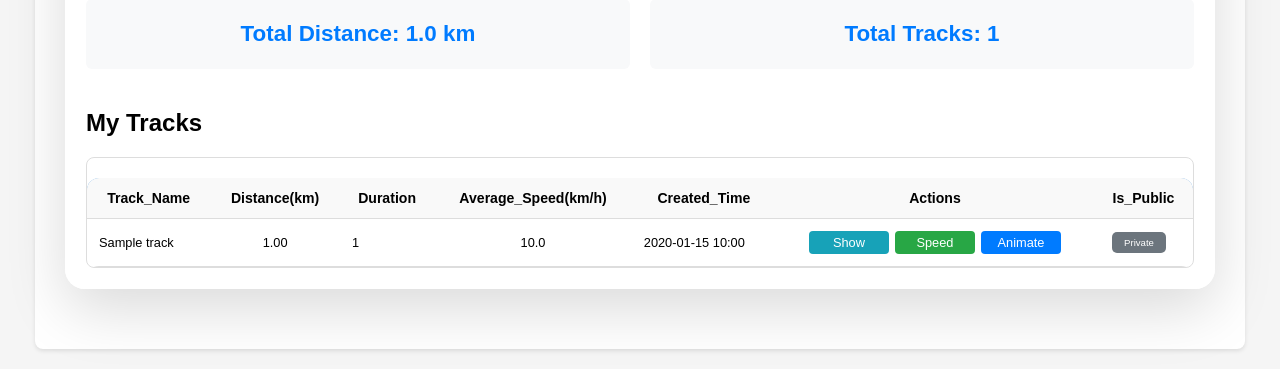
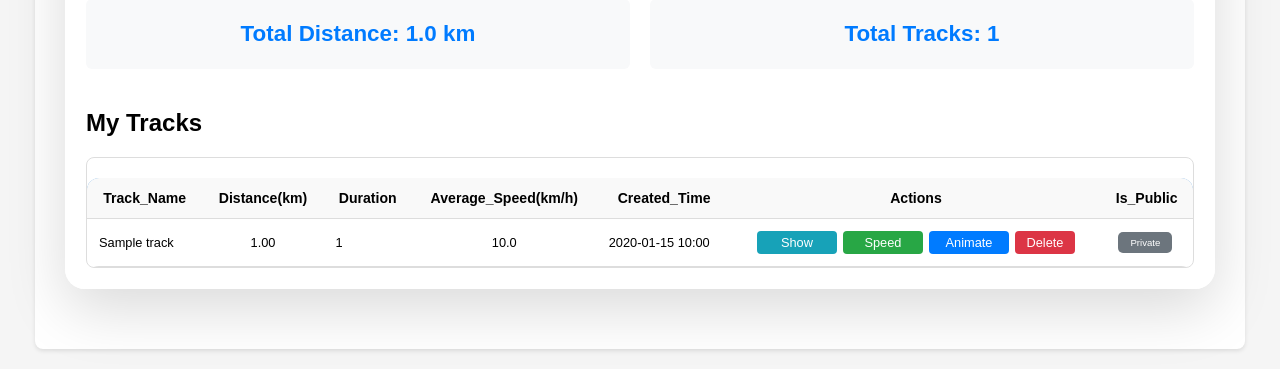
Before and after one commit to RyanXu11/gps_tracking_project, a Flask app: page /dashboard in a window 1280 px wide. Shown: the part 735-1104 px from the top of the page. Run offline with Flask 3, Linux system fonts and the light colour scheme; the visitor is signed in with stand-in values (Sample User, id 1); a database or web service that is not in the repository returns one stand-in record (values such as "Sample title"); some libraries are stand-ins or nearby versions.

Commit message:
Track delete function

```diff
--- a/app/models.py
+++ b/app/models.py
@@ -238,6 +238,26 @@ class Track:
             raise
 
     @staticmethod
+    def delete_by_id(track_id, user_id):
+        """
+        Securely delete a track by ID and user ID with error handling
+
+        Args:
+            track_id: ID of the track to delete
+            user_id: ID of the track owner (for security)
+        """
+        try:
+            with get_db_connection() as conn:
+                with conn.cursor() as cursor:
+                    cursor.execute(SQL_QUERIES['DELETE_TRACK'], (track_id, user_id))
+                    conn.commit()
+
+        except Exception as e:
+            print(f"Error deleting track (track_id={track_id}, user_id={user_id}): {e}")
+            raise
+
+
+    @staticmethod
     def get_tracks_by_processing_method(user_id, method_name, method_value=True):
         """
         Get tracks that used specific processing method (updated for new structure)
--- a/app/routes/main.py
+++ b/app/routes/main.py
@@ -75,6 +75,9 @@ def dashboard():
     return render_template('dashboard.html', tracks=processed_tracks, summary_stats=summary_stats)
 
 
+# --------------------
+# Toggle  private or public (My Tracks)
+# --------------------
 @app.route('/api/toggle_visibility/<int:track_id>', methods=['POST'])
 @login_required
 def api_toggle_visibility(track_id):
@@ -92,6 +95,34 @@ def api_toggle_visibility(track_id):
         'is_public': not current,
         'track_id': track_id
     })
+
+
+# --------------------
+# Delete track (My Tracks)
+# --------------------
+@app.route('/delete_track/<int:track_id>', methods=['POST'])
+@login_required
+def delete_track(track_id):
+    """Delete a user-owned track securely"""
+    user_id = session.get('user_id')
+    track = Track.get_by_id(track_id)
+
+    if not track:
+        flash("Track not found.")
+        return redirect(url_for('dashboard'))
+
+    if track.get('user_id') != user_id:
+        flash("Permission denied.")
+        return redirect(url_for('dashboard'))
+
+    try:
+        Track.delete_by_id(track_id, user_id)
+        flash("Track deleted successfully.")
+    except Exception as e:
+        flash("Error deleting track.")
+        print(f"Delete failed: {e}")
+
+    return redirect(url_for('dashboard'))
 
 
 # @app.route('/map_view/<int:track_id>')
--- a/app/templates/dashboard.html
+++ b/app/templates/dashboard.html
@@ -76,6 +76,15 @@
                                     title="Play animated movement along this track">
                                         Animate
                                 </a>
+
+                                <form method="post"
+                                    action="{{ url_for('delete_track', track_id=track['track_id']) }}"
+                                    style="display:inline;"
+                                    onsubmit="return confirm('Are you sure you want to delete this track?');">
+                                    <button type="submit" class="btn btn-delete" title="Permanently delete this track">
+                                        Delete
+                                    </button>
+                                </form>
                             </div>
                         </td>
                         <td>
--- a/static/css/dashboard.css
+++ b/static/css/dashboard.css
@@ -208,6 +208,19 @@
     background-color: #0069d9;
 } */
 
+
+.btn-delete {
+    background-color: #dc3545; /*danger red */
+    color: white;
+    padding: 4px 10px;
+    border: none;
+    border-radius: 4px;
+    cursor: pointer;
+}
+.btn-delete:hover {
+    background-color: #c82333;
+}
+
 .btn-toggle-visibility {
     font-size: 0.75em;
     padding: 5px 12px;
```
Lines whose indentation alone changed are shown as unchanged.
